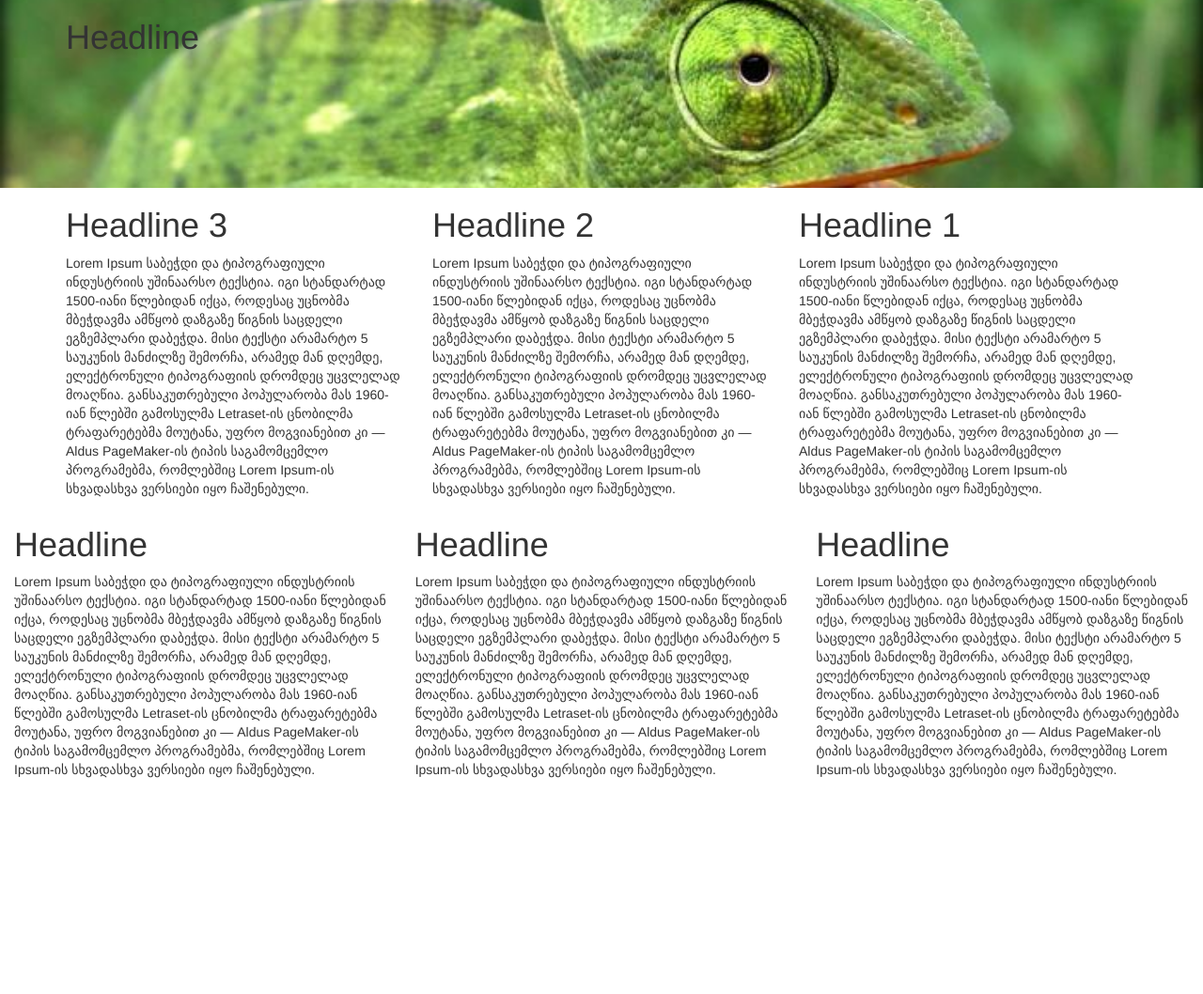
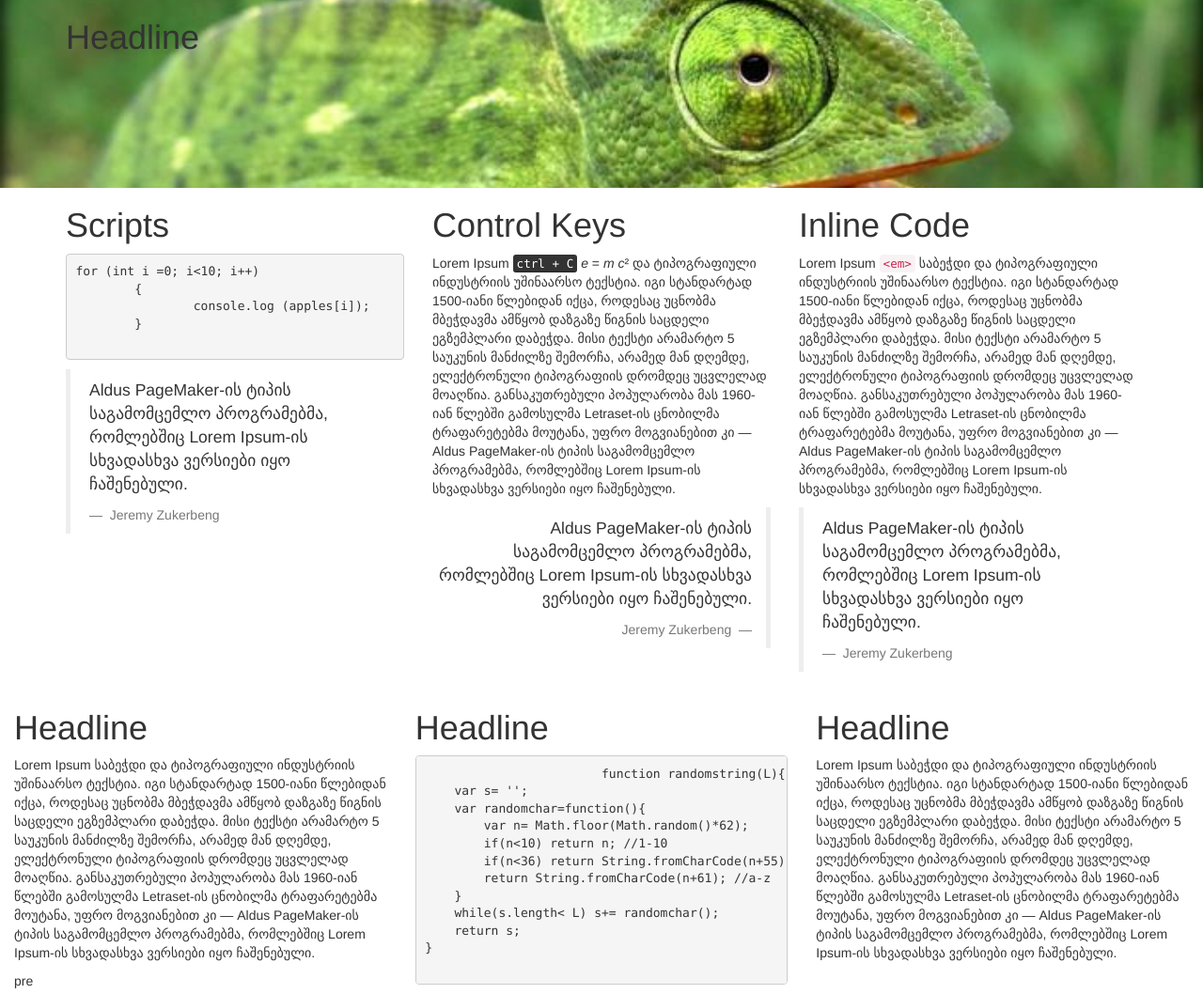
Before and after one commit to Nikoloz995/MasteringBootsrap, a plain HTML site: page index.html in a window 1280 px wide. Shown: the whole page at 94% size. Before the commit the page ends 839 px from the top, so only its background shows below. Drawn offline with nearby package versions, Linux system fonts and the light colour scheme.

Commit message:
TextStyles, blockquote and other stuff

```diff
--- a/css/style.css
+++ b/css/style.css
@@ -6,3 +6,12 @@
 	height: 200px;
 
 }
+
+.circle
+{
+	border-radius: 50%;
+	width: 100px;
+	height: 100px;
+	background-image: radial-gradient(45px 45px 45deg, circle cover, yellow 0%, orange 100%, red 95%);
+
+}
--- a/index.html
+++ b/index.html
@@ -19,28 +19,75 @@
     <div class="container">
         <div class="row">
             <div class="col-xs-offset-3 col-xs-6 col-sm-offset-0 col-sm-4 col-md-4 col-sm-push-8">
-                <h1>Headline 1</h1>
-                <p>Lorem Ipsum საბეჭდი და ტიპოგრაფიული ინდუსტრიის უშინაარსო ტექსტია. იგი სტანდარტად 1500-იანი წლებიდან იქცა, როდესაც უცნობმა მბეჭდავმა ამწყობ დაზგაზე წიგნის საცდელი ეგზემპლარი დაბეჭდა. მისი ტექსტი არამარტო 5 საუკუნის მანძილზე შემორჩა, არამედ მან დღემდე, ელექტრონული ტიპოგრაფიის დრომდეც უცვლელად მოაღწია. განსაკუთრებული პოპულარობა მას 1960-იან წლებში გამოსულმა Letraset-ის ცნობილმა ტრაფარეტებმა მოუტანა, უფრო მოგვიანებით კი — Aldus PageMaker-ის ტიპის საგამომცემლო პროგრამებმა, რომლებშიც Lorem Ipsum-ის სხვადასხვა ვერსიები იყო ჩაშენებული.</p>
+                <h1>Inline Code </h1>
+                <p>Lorem Ipsum <code>&ltem&gt</code> საბეჭდი და ტიპოგრაფიული ინდუსტრიის უშინაარსო ტექსტია. იგი სტანდარტად 1500-იანი წლებიდან იქცა, როდესაც უცნობმა მბეჭდავმა ამწყობ დაზგაზე წიგნის საცდელი ეგზემპლარი დაბეჭდა. მისი ტექსტი არამარტო 5 საუკუნის მანძილზე შემორჩა, არამედ მან დღემდე, ელექტრონული ტიპოგრაფიის დრომდეც უცვლელად მოაღწია. განსაკუთრებული პოპულარობა მას 1960-იან წლებში გამოსულმა Letraset-ის ცნობილმა ტრაფარეტებმა მოუტანა, უფრო მოგვიანებით კი — Aldus PageMaker-ის ტიპის საგამომცემლო პროგრამებმა, რომლებშიც Lorem Ipsum-ის სხვადასხვა ვერსიები იყო ჩაშენებული.</p>
+                <blockquote>
+                    <p>
+                        Aldus PageMaker-ის ტიპის საგამომცემლო პროგრამებმა, რომლებშიც Lorem Ipsum-ის სხვადასხვა ვერსიები იყო ჩაშენებული.
+                    </p>
+                    <footer>
+                        Jeremy Zukerbeng
+                    </footer>
+                </blockquote>
             </div>
             <div class="col-xs-offset-3 col-xs-6 col-sm-offset-0 col-sm-4 col-md-4">
-                <h1>Headline 2</h1>
-                <p>Lorem Ipsum საბეჭდი და ტიპოგრაფიული ინდუსტრიის უშინაარსო ტექსტია. იგი სტანდარტად 1500-იანი წლებიდან იქცა, როდესაც უცნობმა მბეჭდავმა ამწყობ დაზგაზე წიგნის საცდელი ეგზემპლარი დაბეჭდა. მისი ტექსტი არამარტო 5 საუკუნის მანძილზე შემორჩა, არამედ მან დღემდე, ელექტრონული ტიპოგრაფიის დრომდეც უცვლელად მოაღწია. განსაკუთრებული პოპულარობა მას 1960-იან წლებში გამოსულმა Letraset-ის ცნობილმა ტრაფარეტებმა მოუტანა, უფრო მოგვიანებით კი — Aldus PageMaker-ის ტიპის საგამომცემლო პროგრამებმა, რომლებშიც Lorem Ipsum-ის სხვადასხვა ვერსიები იყო ჩაშენებული.</p>
+                <h1>Control Keys</h1>
+                <p>Lorem Ipsum
+                    <kbd>ctrl + C</kbd>
+                    <var>e</var> =
+                    <var>m</var>
+                    <var>c</var>&sup2 და ტიპოგრაფიული ინდუსტრიის უშინაარსო ტექსტია. იგი სტანდარტად 1500-იანი წლებიდან იქცა, როდესაც უცნობმა მბეჭდავმა ამწყობ დაზგაზე წიგნის საცდელი ეგზემპლარი დაბეჭდა. მისი ტექსტი არამარტო 5 საუკუნის მანძილზე შემორჩა, არამედ მან დღემდე, ელექტრონული ტიპოგრაფიის დრომდეც უცვლელად მოაღწია. განსაკუთრებული პოპულარობა მას 1960-იან წლებში გამოსულმა Letraset-ის ცნობილმა ტრაფარეტებმა მოუტანა, უფრო მოგვიანებით კი — Aldus PageMaker-ის ტიპის საგამომცემლო პროგრამებმა, რომლებშიც Lorem Ipsum-ის სხვადასხვა ვერსიები იყო ჩაშენებული.</p>
+                <blockquote class="blockquote-reverse">
+                    <p>
+                        Aldus PageMaker-ის ტიპის საგამომცემლო პროგრამებმა, რომლებშიც Lorem Ipsum-ის სხვადასხვა ვერსიები იყო ჩაშენებული.
+                    </p>
+                    <footer>
+                        Jeremy Zukerbeng
+                    </footer>
+                </blockquote>
             </div>
             <div class="col-xs-offset-3 col-xs-6 col-sm-offset-0 col-sm-4 col-md-4  col-sm-pull-8">
-                <h1>Headline 3</h1>
-                <p>Lorem Ipsum საბეჭდი და ტიპოგრაფიული ინდუსტრიის უშინაარსო ტექსტია. იგი სტანდარტად 1500-იანი წლებიდან იქცა, როდესაც უცნობმა მბეჭდავმა ამწყობ დაზგაზე წიგნის საცდელი ეგზემპლარი დაბეჭდა. მისი ტექსტი არამარტო 5 საუკუნის მანძილზე შემორჩა, არამედ მან დღემდე, ელექტრონული ტიპოგრაფიის დრომდეც უცვლელად მოაღწია. განსაკუთრებული პოპულარობა მას 1960-იან წლებში გამოსულმა Letraset-ის ცნობილმა ტრაფარეტებმა მოუტანა, უფრო მოგვიანებით კი — Aldus PageMaker-ის ტიპის საგამომცემლო პროგრამებმა, რომლებშიც Lorem Ipsum-ის სხვადასხვა ვერსიები იყო ჩაშენებული.</p>
+                <h1>Scripts</h1>
+                <pre>
+for (int i =0; i<10; i++)
+  	{
+  		console.log (apples[i]);
+   	}
+                </pre>
+                <blockquote>
+                    <p>
+                        Aldus PageMaker-ის ტიპის საგამომცემლო პროგრამებმა, რომლებშიც Lorem Ipsum-ის სხვადასხვა ვერსიები იყო ჩაშენებული.
+                    </p>
+                    <footer>
+                        Jeremy Zukerbeng
+                    </footer>
+                </blockquote>
             </div>
         </div>
     </div>
     <div class="container-fluid">
-         <div class="row">
+        <div class="row">
             <div class="col-xs-offset-3 col-xs-6 col-sm-offset-0 col-sm-4 col-md-4">
                 <h1>Headline</h1>
                 <p>Lorem Ipsum საბეჭდი და ტიპოგრაფიული ინდუსტრიის უშინაარსო ტექსტია. იგი სტანდარტად 1500-იანი წლებიდან იქცა, როდესაც უცნობმა მბეჭდავმა ამწყობ დაზგაზე წიგნის საცდელი ეგზემპლარი დაბეჭდა. მისი ტექსტი არამარტო 5 საუკუნის მანძილზე შემორჩა, არამედ მან დღემდე, ელექტრონული ტიპოგრაფიის დრომდეც უცვლელად მოაღწია. განსაკუთრებული პოპულარობა მას 1960-იან წლებში გამოსულმა Letraset-ის ცნობილმა ტრაფარეტებმა მოუტანა, უფრო მოგვიანებით კი — Aldus PageMaker-ის ტიპის საგამომცემლო პროგრამებმა, რომლებშიც Lorem Ipsum-ის სხვადასხვა ვერსიები იყო ჩაშენებული.</p>
+
+                pre
             </div>
             <div class="col-xs-offset-3 col-xs-6 col-sm-offset-0 col-sm-4 col-md-4">
                 <h1>Headline</h1>
-                <p>Lorem Ipsum საბეჭდი და ტიპოგრაფიული ინდუსტრიის უშინაარსო ტექსტია. იგი სტანდარტად 1500-იანი წლებიდან იქცა, როდესაც უცნობმა მბეჭდავმა ამწყობ დაზგაზე წიგნის საცდელი ეგზემპლარი დაბეჭდა. მისი ტექსტი არამარტო 5 საუკუნის მანძილზე შემორჩა, არამედ მან დღემდე, ელექტრონული ტიპოგრაფიის დრომდეც უცვლელად მოაღწია. განსაკუთრებული პოპულარობა მას 1960-იან წლებში გამოსულმა Letraset-ის ცნობილმა ტრაფარეტებმა მოუტანა, უფრო მოგვიანებით კი — Aldus PageMaker-ის ტიპის საგამომცემლო პროგრამებმა, რომლებშიც Lorem Ipsum-ის სხვადასხვა ვერსიები იყო ჩაშენებული.</p>
+                <pre class="pre-scrollable">
+                	function randomstring(L){
+    var s= '';
+    var randomchar=function(){
+    	var n= Math.floor(Math.random()*62);
+    	if(n<10) return n; //1-10
+    	if(n<36) return String.fromCharCode(n+55); //A-Z
+    	return String.fromCharCode(n+61); //a-z
+    }
+    while(s.length< L) s+= randomchar();
+    return s;
+}
+                </pre>
             </div>
             <div class="col-xs-offset-3 col-xs-6 col-sm-offset-0 col-sm-4 col-md-4">
                 <h1>Headline</h1>
```
